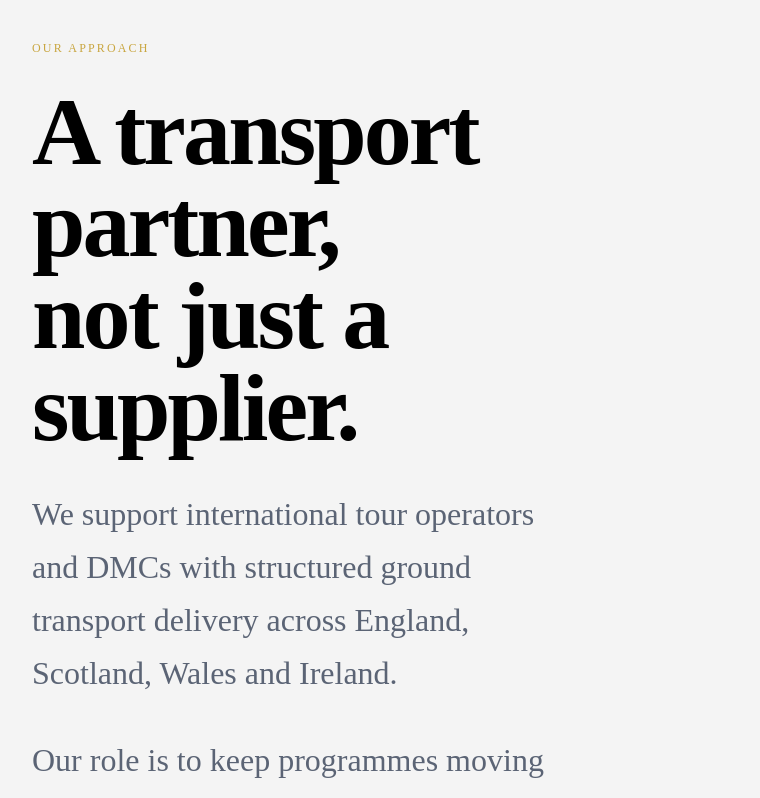
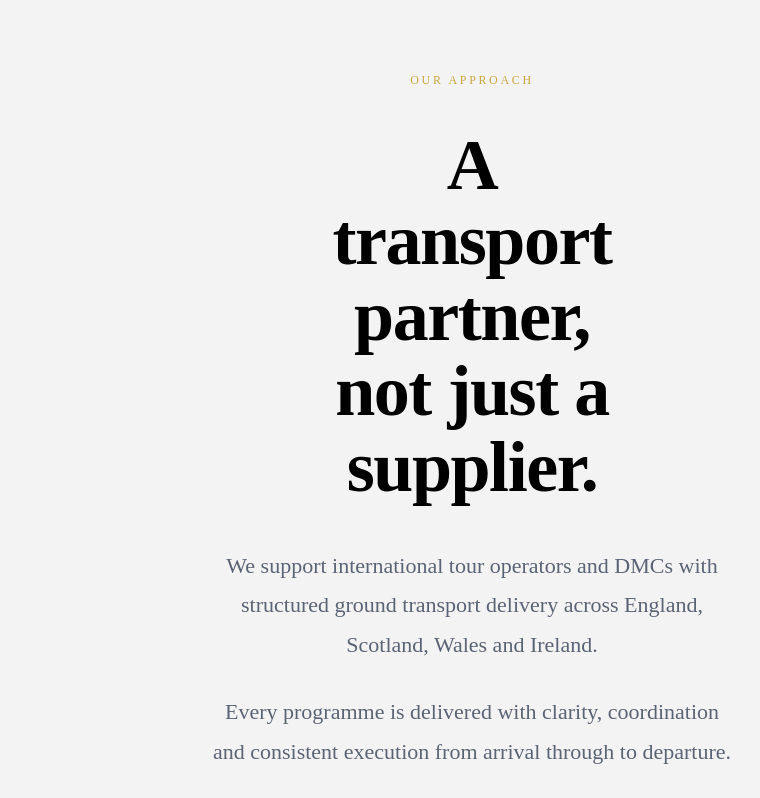
Before and after one commit to kandiahtk-crypto/Project-, a Next.js app: page / in a window 1280 px wide. Shown: the part 740-1538 px from the top of the page, without its empty margins (168-928 px from the left). Built offline with nearby package versions, Linux system fonts and the light colour scheme.

Commit message:
Update page.tsx

```diff
--- a/src/app/page.tsx
+++ b/src/app/page.tsx
@@ -13,7 +13,6 @@ export default function HomePage() {
       {/* HERO */}
       <section style={hero}>
         <div style={heroOverlay} />
-
         <div style={container}>
           <p style={heroEyebrow}>UK Inbound Ground Transport</p>
 
@@ -42,11 +41,13 @@ export default function HomePage() {
 
       {/* OUR APPROACH */}
       <section style={approachSection}>
-        <div style={approachWrap}>
-          <div style={approachLabel}>OUR APPROACH</div>
+        <div style={approachInner}>
+          <p style={approachLabel}>OUR APPROACH</p>
 
           <h2 style={approachHeading}>
-            A transport
+            A
+            <br />
+            transport
             <br />
             partner,
             <br />
@@ -55,16 +56,18 @@ export default function HomePage() {
             supplier.
           </h2>
 
-          <p style={approachText}>
-            We support international tour operators and DMCs with structured
-            ground transport delivery across England, Scotland, Wales and
-            Ireland.
-          </p>
+          <div style={approachBody}>
+            <p style={approachParagraph}>
+              We support international tour operators and DMCs with structured
+              ground transport delivery across England, Scotland, Wales and
+              Ireland.
+            </p>
 
-          <p style={approachText}>
-            Our role is to keep programmes moving clearly, consistently and
-            professionally from arrival through to departure.
-          </p>
+            <p style={approachParagraph}>
+              Every programme is delivered with clarity, coordination and
+              consistent execution from arrival through to departure.
+            </p>
+          </div>
         </div>
       </section>
 
@@ -94,15 +97,15 @@ export default function HomePage() {
             <div style={serviceCard}>
               <h3 style={cardTitle}>UK & Ireland Programmes</h3>
               <p style={cardText}>
-                Ground transport solutions for cross-border itineraries requiring
-                consistency, timing discipline and clear delivery.
+                Ground transport solutions for cross-border itineraries
+                requiring consistency, timing discipline and clear delivery.
               </p>
             </div>
           </div>
         </div>
       </section>
 
-      {/* SEO / CONTENT */}
+      {/* COVERAGE */}
       <section style={sectionAlt}>
         <div style={container}>
           <p style={sectionLabel}>UK & IRELAND COVERAGE</p>
@@ -276,42 +279,45 @@ const bandText: CSSProperties = {
 };
 
 const approachSection: CSSProperties = {
-  background: "#F4F4F4",
-  padding: "88px 20px 84px",
+  background: "#F3F3F3",
+  padding: "120px 20px",
 };
 
-const approachWrap: CSSProperties = {
-  maxWidth: "880px",
+const approachInner: CSSProperties = {
+  maxWidth: "520px",
   margin: "0 auto",
+  textAlign: "center",
 };
 
 const approachLabel: CSSProperties = {
   color: "#C9A640",
   fontSize: "12px",
-  letterSpacing: "0.18em",
+  letterSpacing: "0.22em",
   textTransform: "uppercase",
-  marginBottom: "30px",
+  marginTop: 0,
+  marginBottom: "40px",
   fontWeight: 500,
 };
 
 const approachHeading: CSSProperties = {
   margin: 0,
+  fontSize: "clamp(48px, 12vw, 72px)",
+  lineHeight: 1.05,
+  fontWeight: 700,
+  letterSpacing: "-0.02em",
   color: "#000000",
-  fontSize: "clamp(52px, 11vw, 96px)",
-  lineHeight: 0.96,
-  fontWeight: 700,
-  letterSpacing: "-0.03em",
-  maxWidth: "700px",
 };
 
-const approachText: CSSProperties = {
-  marginTop: "34px",
-  marginBottom: 0,
-  maxWidth: "520px",
+const approachBody: CSSProperties = {
+  marginTop: "40px",
+};
+
+const approachParagraph: CSSProperties = {
   color: "#5B6475",
-  fontSize: "clamp(22px, 4.8vw, 32px)",
-  lineHeight: 1.65,
-  fontWeight: 400,
+  fontSize: "clamp(18px, 4.5vw, 22px)",
+  lineHeight: 1.8,
+  marginTop: 0,
+  marginBottom: "28px",
 };
 
 const section: CSSProperties = {
```
